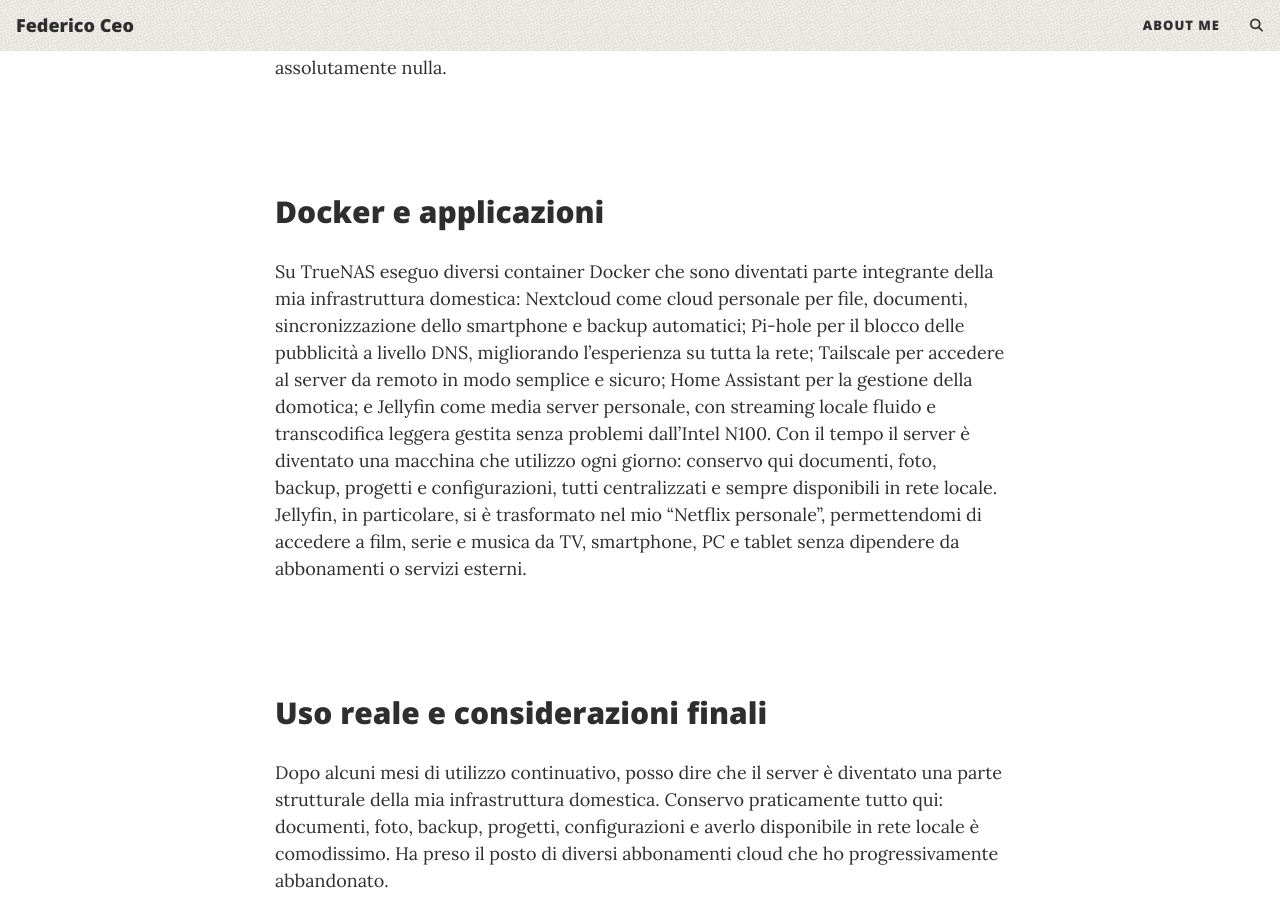
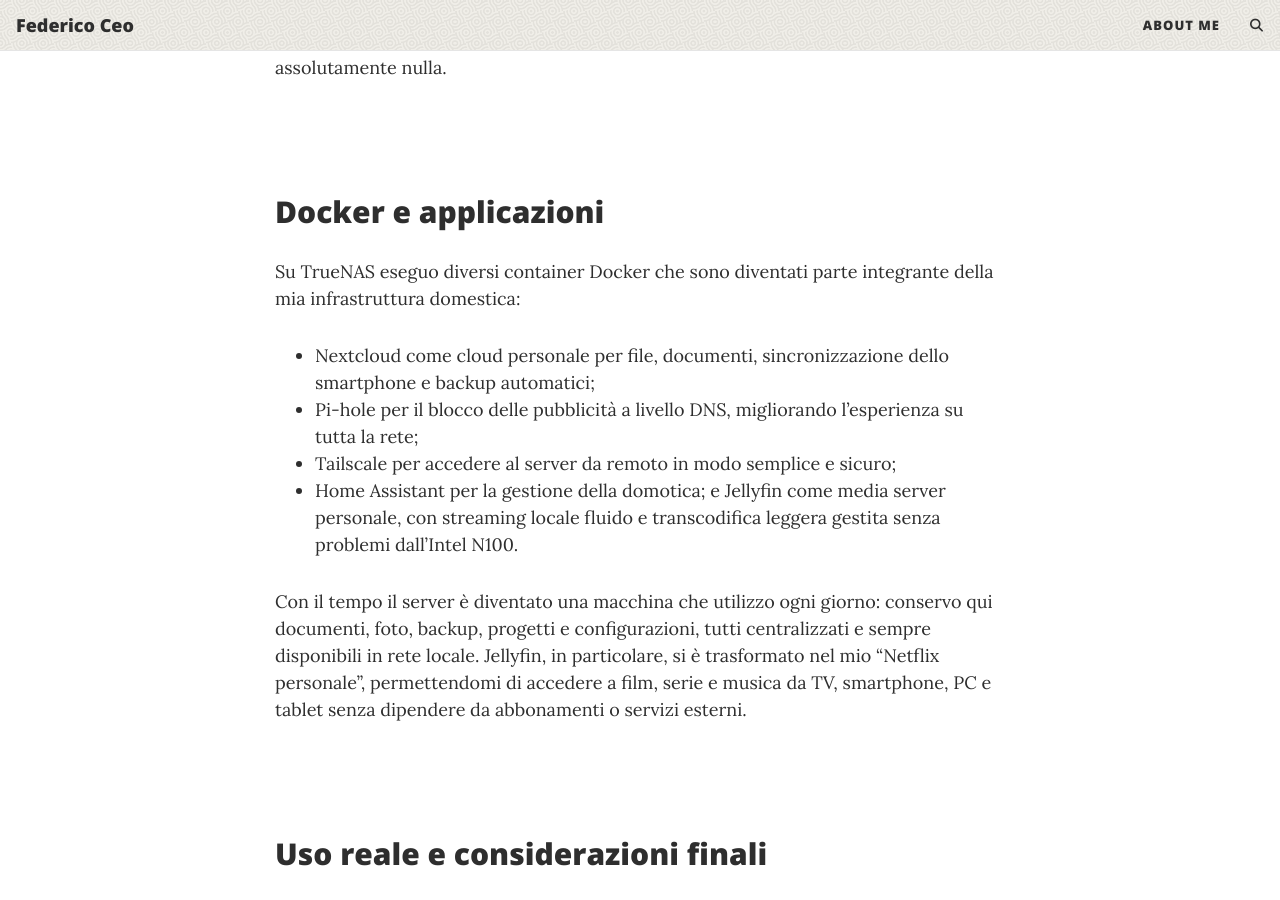
Before and after one commit to fede-ceo/fedeceo.github.io, a Jekyll site: the page built from _posts/2026-05-12-Nas.md, in a window 1280 px wide and 900 px high, scrolled down 5296 px. Built offline with Jekyll 4.4.1, drawn with Linux system fonts in a browser that asks for light colours; comment, search, counter and statistics services are not loaded.

Commit message:
Update 2026-05-12-Nas.md

```diff
--- a/_posts/2026-05-12-Nas.md
+++ b/_posts/2026-05-12-Nas.md
@@ -103,7 +103,13 @@ Il risultato finale è un server completamente silenzioso. Nessuna ventola, ness
 <br><br>
 
 ## Docker e applicazioni
-Su TrueNAS eseguo diversi container Docker che sono diventati parte integrante della mia infrastruttura domestica: Nextcloud come cloud personale per file, documenti, sincronizzazione dello smartphone e backup automatici; Pi-hole per il blocco delle pubblicità a livello DNS, migliorando l’esperienza su tutta la rete; Tailscale per accedere al server da remoto in modo semplice e sicuro; Home Assistant per la gestione della domotica; e Jellyfin come media server personale, con streaming locale fluido e transcodifica leggera gestita senza problemi dall’Intel N100. Con il tempo il server è diventato una macchina che utilizzo ogni giorno: conservo qui documenti, foto, backup, progetti e configurazioni, tutti centralizzati e sempre disponibili in rete locale. Jellyfin, in particolare, si è trasformato nel mio “Netflix personale”, permettendomi di accedere a film, serie e musica da TV, smartphone, PC e tablet senza dipendere da abbonamenti o servizi esterni.
+Su TrueNAS eseguo diversi container Docker che sono diventati parte integrante della mia infrastruttura domestica:
+- Nextcloud come cloud personale per file, documenti, sincronizzazione dello smartphone e backup automatici;
+- Pi-hole per il blocco delle pubblicità a livello DNS, migliorando l’esperienza su tutta la rete;
+- Tailscale per accedere al server da remoto in modo semplice e sicuro;
+- Home Assistant per la gestione della domotica; e Jellyfin come media server personale, con streaming locale fluido e transcodifica leggera gestita senza problemi dall’Intel N100.
+
+Con il tempo il server è diventato una macchina che utilizzo ogni giorno: conservo qui documenti, foto, backup, progetti e configurazioni, tutti centralizzati e sempre disponibili in rete locale. Jellyfin, in particolare, si è trasformato nel mio “Netflix personale”, permettendomi di accedere a film, serie e musica da TV, smartphone, PC e tablet senza dipendere da abbonamenti o servizi esterni.
 
 
 <br><br>
```
